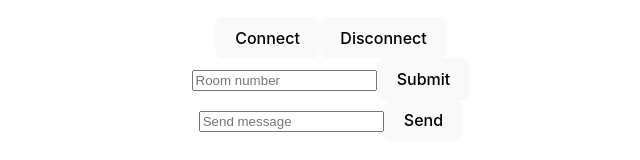
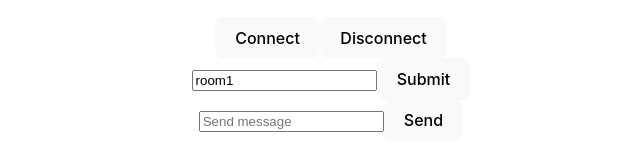
Before and after one commit to shellyalmo/hackathon-chat-room, a React (Vite) app in the folder client/: page / in a window 1280 px wide. Shown: the part 349-509 px from the top of the page, without its empty margins (309-949 px from the left). Built offline with nearby package versions, Linux system fonts and the light colour scheme; no server answers.

Commit message:
feat: default room1 (#22)

```diff
--- a/client/src/Chat.jsx
+++ b/client/src/Chat.jsx
@@ -1,18 +1,14 @@
-import React, { useState, useEffect } from 'react';
-import { socket } from './socket';
-import { ConnectionState } from './components/ConnectionState';
-import { ConnectionManager } from './components/ConnectionManager';
-import { MyForm } from './components/MyForm';
-import { FormMsg } from './components/FormMsg';
-
-
+import React, { useState, useEffect } from "react";
+import { socket } from "./socket";
+import { ConnectionState } from "./components/ConnectionState";
+import { ConnectionManager } from "./components/ConnectionManager";
+import { MyForm } from "./components/MyForm";
+import { FormMsg } from "./components/FormMsg";
 
 export default function Chat() {
   const [isConnected, setIsConnected] = useState(socket.connected);
-  const [fooEvents, setFooEvents] = useState([]);
   const [roomEvent, setRoomEvent] = useState("");
-  const [returnRoom, setReturnRoom] = useState("");
-
+  const [returnRoom, setReturnRoom] = useState("room1");
 
   useEffect(() => {
     function onConnect() {
@@ -23,34 +19,29 @@ export default function Chat() {
       setIsConnected(false);
     }
 
-
-    function msgFromRoom(value){
+    function msgFromRoom(value) {
       setRoomEvent(value);
     }
-    socket.on('connect', onConnect);
-    socket.on('disconnect', onDisconnect);
+    socket.on("connect", onConnect);
+    socket.on("disconnect", onDisconnect);
     // socket.on('fromServer', fromServer);
-    socket.on('chat message', msgFromRoom);
-
-
+    socket.on("chat message", msgFromRoom);
 
     return () => {
-      socket.off('connect', onConnect);
-      socket.off('disconnect', onDisconnect);
+      socket.off("connect", onConnect);
+      socket.off("disconnect", onDisconnect);
       // socket.on('fromServer', fromServer);
-      socket.off('chat message', msgFromRoom);
-
-
+      socket.off("chat message", msgFromRoom);
     };
   }, []);
 
   return (
     <div className="App">
       <p key={"test"}>{roomEvent}</p>
-      <ConnectionState isConnected={ isConnected } />
+      <ConnectionState isConnected={isConnected} />
       <ConnectionManager />
-      <MyForm setReturnRoom={setReturnRoom}/>
-      <FormMsg room={returnRoom}/>
+      <MyForm setReturnRoom={setReturnRoom} />
+      <FormMsg room={returnRoom} />
     </div>
   );
 }
--- a/client/src/components/FormMsg.jsx
+++ b/client/src/components/FormMsg.jsx
@@ -1,7 +1,7 @@
 import React, { useState } from "react";
 import { socket } from "../socket";
 
-export function FormMsg({ chat }) {
+export function FormMsg({ room }) {
   const [msg, setMsg] = useState("");
 
   const [isLoading, setIsLoading] = useState(false);
@@ -9,7 +9,7 @@ export function FormMsg({ chat }) {
   function onSubmit(event) {
     event.preventDefault();
     setIsLoading(true);
-    socket.emit(chat, { msg: msg });
+    socket.emit(room, { msg: msg });
     setIsLoading(false);
   }
 
--- a/client/src/components/MyForm.jsx
+++ b/client/src/components/MyForm.jsx
@@ -1,28 +1,34 @@
-import React, { useState } from 'react';
-import { socket } from '../socket';
+import React, { useState } from "react";
+import { socket } from "../socket";
 
-export function MyForm({setReturnRoom}) {
-  const [room, setRoom] = useState('');
+export function MyForm({ setReturnRoom }) {
+  const [room, setRoom] = useState("room1");
 
   const [isLoading, setIsLoading] = useState(false);
 
   function onSubmit(event) {
     event.preventDefault();
     setIsLoading(true);
-    socket.emit('join', {room:room});
+    socket.emit("join", { room: room });
 
-    socket.timeout(5000).emit('create-something', "value", () => {
+    socket.timeout(5000).emit("create-something", "value", () => {
       setIsLoading(false);
     });
   }
 
   return (
-    <form onSubmit={ onSubmit }>
-      <input placeholder='Room number' onChange={ e => {setRoom(e.target.value); setReturnRoom(e.target.value)} } />
-      <button type="submit" disabled={ isLoading }>Submit</button>
+    <form onSubmit={onSubmit}>
+      <input
+        placeholder="Room number"
+        onChange={(e) => {
+          setRoom(e.target.value);
+          setReturnRoom(e.target.value);
+        }}
+        value={room}
+      />
+      <button type="submit" disabled={isLoading}>
+        Submit
+      </button>
     </form>
-
-
-
   );
 }
```
